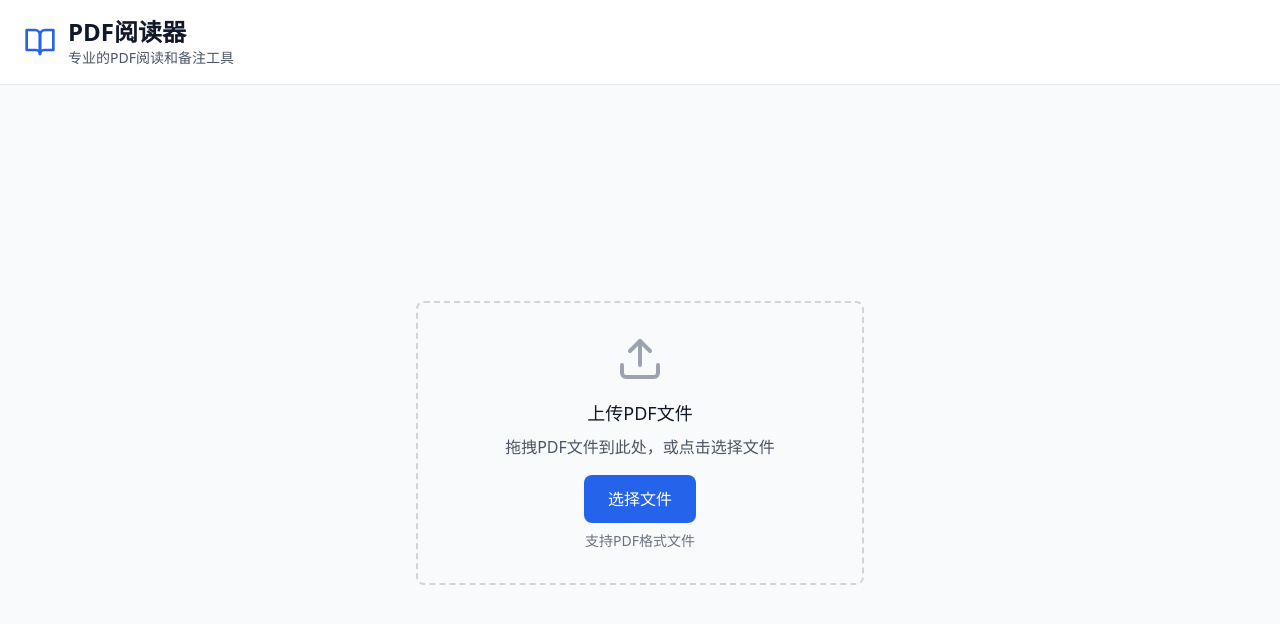
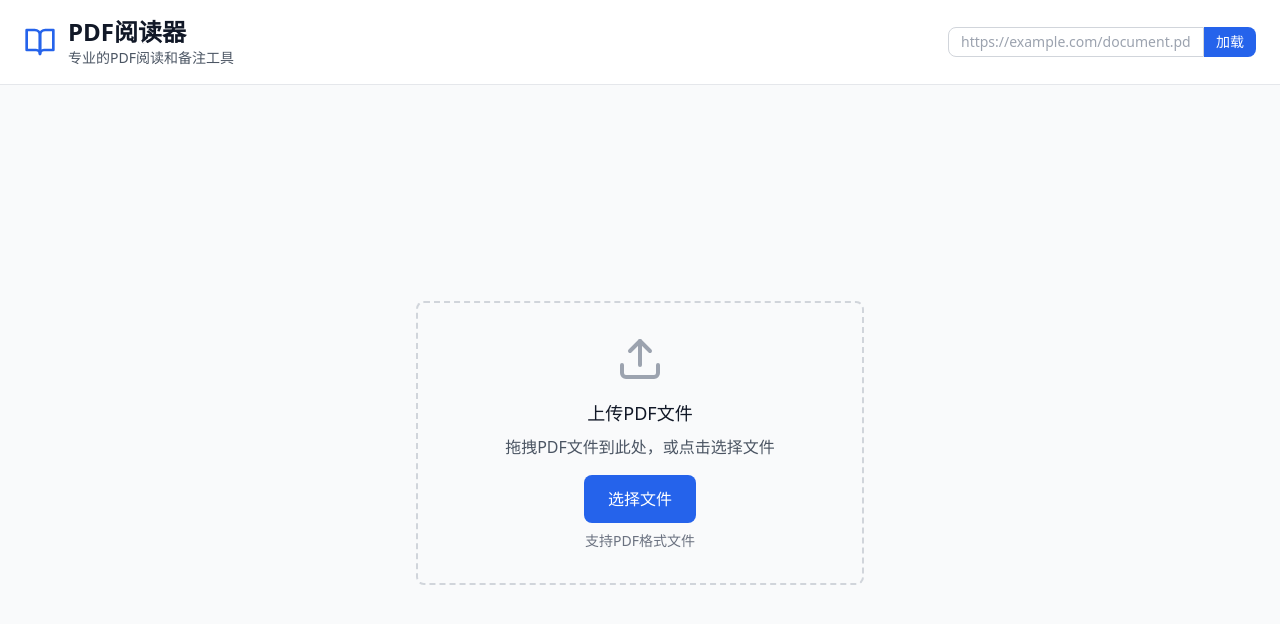
Before and after one commit to zhouhao/pdf-annotator, a React (Vite) app: page / in a window 1280 px wide. Shown: the top 624 px of the page. Built offline with nearby package versions, Linux system fonts and the light colour scheme.

Commit message:
refactor: update PdfViewer and ThumbnailPanel to accept PdfSource for improved file handling

```diff
--- a/src/App.tsx
+++ b/src/App.tsx
@@ -5,23 +5,35 @@ import { ThumbnailPanel } from './components/ThumbnailPanel';
 import { PdfViewer } from './components/PdfViewer';
 import { NotesPanel } from './components/NotesPanel';
 import { NoteModal } from './components/NoteModal';
-import { Note, Selection } from './types/pdf';
+import { Note, PdfSource, Selection } from './types/pdf';
 import { NotesStorage } from './lib/storage';
 import { v4 as uuidv4 } from 'uuid';
-import { BookOpen, FileText } from 'lucide-react';
+import { BookOpen, FileText, Link } from 'lucide-react';
 
 function App() {
-  const [file, setFile] = useState<File | null>(null);
+  const [pdfSource, setPdfSource] = useState<PdfSource | null>(null);
+  const [fileName, setFileName] = useState<string | undefined>(undefined);
   const [numPages, setNumPages] = useState<number>(0);
   const [currentPage, setCurrentPage] = useState<number>(1);
   const [notes, setNotes] = useState<Note[]>(NotesStorage.loadNotes());
   const [selectedText, setSelectedText] = useState<Selection | null>(null);
   const [isNoteModalOpen, setIsNoteModalOpen] = useState(false);
+  const [urlInput, setUrlInput] = useState('');
 
   const handleFileSelect = useCallback((selectedFile: File) => {
-    setFile(selectedFile);
+    setPdfSource(selectedFile);
+    setFileName(selectedFile.name);
     setCurrentPage(1);
     setNumPages(0);
+  }, []);
+
+  const handleUrlSubmit = useCallback((url: string) => {
+    if (url && url.trim()) {
+      setPdfSource(url.trim());
+      setFileName(url.split('/').pop() || 'document.pdf');
+      setCurrentPage(1);
+      setNumPages(0);
+    }
   }, []);
 
   const handlePageChange = useCallback((pageNumber: number) => {
@@ -84,13 +96,52 @@ function App() {
               </div>
             </div>
 
-            {file && (
+            {pdfSource ? (
               <div className="flex items-center gap-4">
                 <div className="flex items-center gap-2 text-gray-600">
-                  <FileText className="w-4 h-4" />
-                  <span className="text-sm font-medium">{file.name}</span>
+                  {typeof pdfSource === 'string' ? (
+                    <Link className="w-4 h-4" />
+                  ) : (
+                    <FileText className="w-4 h-4" />
+                  )}
+                  <span className="text-sm font-medium">{fileName}</span>
                 </div>
-                <FileUpload onFileSelect={handleFileSelect} hasFile={true} />
+                <div className="flex items-center gap-2">
+                  <div className="flex">
+                    <input
+                      type="text"
+                      value={urlInput}
+                      onChange={(e) => setUrlInput(e.target.value)}
+                      placeholder="https://example.com/document.pdf"
+                      className="px-3 py-1 text-sm border border-gray-300 rounded-l-lg focus:outline-none focus:ring-1 focus:ring-blue-500 w-64"
+                    />
+                    <button
+                      onClick={() => handleUrlSubmit(urlInput)}
+                      className="px-3 py-1 text-sm bg-blue-600 text-white rounded-r-lg hover:bg-blue-700 transition-colors"
+                    >
+                      加载
+                    </button>
+                  </div>
+                  <FileUpload onFileSelect={handleFileSelect} hasFile={true} />
+                </div>
+              </div>
+            ) : (
+              <div className="flex items-center gap-2">
+                <div className="flex">
+                  <input
+                    type="text"
+                    value={urlInput}
+                    onChange={(e) => setUrlInput(e.target.value)}
+                    placeholder="https://example.com/document.pdf"
+                    className="px-3 py-1 text-sm border border-gray-300 rounded-l-lg focus:outline-none focus:ring-1 focus:ring-blue-500 w-64"
+                  />
+                  <button
+                    onClick={() => handleUrlSubmit(urlInput)}
+                    className="px-3 py-1 text-sm bg-blue-600 text-white rounded-r-lg hover:bg-blue-700 transition-colors"
+                  >
+                    加载
+                  </button>
+                </div>
               </div>
             )}
           </div>
@@ -99,17 +150,18 @@ function App() {
 
       {/* 主内容区域 */}
       <main className="flex-1 overflow-hidden">
-        {!file ? (
+        {!pdfSource ? (
           <FileUpload onFileSelect={handleFileSelect} hasFile={false} />
         ) : (
           <PanelGroup direction="horizontal" className="h-full">
             {/* 左侧缩略图面板 */}
             <Panel defaultSize={20} minSize={15} maxSize={30}>
               <ThumbnailPanel
-                file={file}
+                source={pdfSource}
                 numPages={numPages}
                 currentPage={currentPage}
                 onPageClick={handlePageChange}
+                fileName={fileName}
               />
             </Panel>
 
@@ -118,13 +170,14 @@ function App() {
             {/* 中间PDF阅读器 */}
             <Panel defaultSize={60} minSize={40}>
               <PdfViewer
-                file={file}
+                source={pdfSource}
                 currentPage={currentPage}
                 numPages={numPages}
                 onPageChange={handlePageChange}
                 onNumPagesChange={handleNumPagesChange}
                 onTextSelect={handleTextSelect}
                 highlightedNotes={currentPageNotes}
+                fileName={fileName}
               />
             </Panel>
 
--- a/src/components/PdfViewer.tsx
+++ b/src/components/PdfViewer.tsx
@@ -1,7 +1,7 @@
 import React, {useCallback, useEffect, useRef, useState} from 'react';
 import {Document, Page, pdfjs} from 'react-pdf';
 import {ChevronLeft, ChevronRight, Download, RotateCw, ZoomIn, ZoomOut} from 'lucide-react';
-import {Note, Selection} from '../types/pdf';
+import {Note, PdfSource, Selection} from '../types/pdf';
 
 // 设置PDF.js worker
 pdfjs.GlobalWorkerOptions.workerSrc = new URL(
@@ -10,23 +10,25 @@ pdfjs.GlobalWorkerOptions.workerSrc = new URL(
 ).toString();
 
 interface PdfViewerProps {
-  file: File | null;
+  source: PdfSource | null;
   currentPage: number;
   numPages: number;
   onPageChange: (pageNumber: number) => void;
   onNumPagesChange: (numPages: number) => void;
   onTextSelect: (selection: Selection) => void;
   highlightedNotes: Note[];
+  fileName?: string;
 }
 
 export const PdfViewer: React.FC<PdfViewerProps> = ({
-                                                      file,
+                                                      source,
                                                       currentPage,
                                                       numPages,
                                                       onPageChange,
                                                       onNumPagesChange,
                                                       onTextSelect,
                                                       highlightedNotes,
+                                                      fileName,
                                                     }) => {
   const [scale, setScale] = useState(1.2);
   const [rotation, setRotation] = useState(0);
@@ -154,20 +156,30 @@ export const PdfViewer: React.FC<PdfViewerProps> = ({
   };
 
   const downloadFile = () => {
-    if (file) {
-      const url = URL.createObjectURL(file);
+    if (!source) return;
+
+    if (typeof source === 'string') {
+      // For URL source
+      const a = document.createElement('a');
+      a.href = source;
+      a.target = '_blank';
+      a.download = fileName || 'document.pdf';
+      a.click();
+    } else {
+      // For File source
+      const url = URL.createObjectURL(source);
       const a = document.createElement('a');
       a.href = url;
-      a.download = file.name;
+      a.download = source.name;
       a.click();
       URL.revokeObjectURL(url);
     }
   };
 
-  if (!file) {
+  if (!source) {
     return (
       <div className="flex-1 flex items-center justify-center bg-gray-50">
-        <p className="text-gray-500">请上传PDF文件开始阅读</p>
+        <p className="text-gray-500">请上传PDF文件或输入URL开始阅读</p>
       </div>
     );
   }
@@ -252,7 +264,7 @@ export const PdfViewer: React.FC<PdfViewerProps> = ({
             )}
 
             <Document
-              file={file}
+              file={source}
               onLoadSuccess={handleDocumentLoadSuccess}
               onLoadError={handleDocumentLoadError}
               loading={<div className="p-8 text-center text-gray-600">加载PDF文档中...</div>}
--- a/src/components/ThumbnailPanel.tsx
+++ b/src/components/ThumbnailPanel.tsx
@@ -1,5 +1,6 @@
 import React from 'react';
 import { Document, Page, pdfjs } from 'react-pdf';
+import { PdfSource } from '../types/pdf';
 
 // 设置PDF.js worker
 pdfjs.GlobalWorkerOptions.workerSrc = new URL(
@@ -8,22 +9,24 @@ pdfjs.GlobalWorkerOptions.workerSrc = new URL(
 ).toString();
 
 interface ThumbnailPanelProps {
-  file: File | null;
+  source: PdfSource | null;
   numPages: number;
   currentPage: number;
   onPageClick: (pageNumber: number) => void;
+  fileName?: string;
 }
 
 export const ThumbnailPanel: React.FC<ThumbnailPanelProps> = ({
-  file,
+  source,
   numPages,
   currentPage,
   onPageClick,
+  fileName,
 }) => {
-  if (!file) {
+  if (!source) {
     return (
       <div className="w-full h-full bg-gray-50 flex items-center justify-center">
-        <p className="text-gray-500">请上传PDF文件</p>
+        <p className="text-gray-500">请上传PDF文件或输入URL</p>
       </div>
     );
   }
@@ -50,7 +53,7 @@ export const ThumbnailPanel: React.FC<ThumbnailPanelProps> = ({
                     第 {pageNumber} 页
                   </div>
                   <div className="flex justify-center">
-                    <Document file={file} className="thumbnail-document">
+                    <Document file={source} className="thumbnail-document">
                       <Page
                         pageNumber={pageNumber}
                         width={120}
--- a/src/types/pdf.ts
+++ b/src/types/pdf.ts
@@ -12,9 +12,11 @@ export interface Note {
   timestamp: number;
 }
 
+export type PdfSource = File | string;
+
 export interface PdfDocument {
   name: string;
-  file: File;
+  source: PdfSource;
   numPages: number;
 }
 
```
